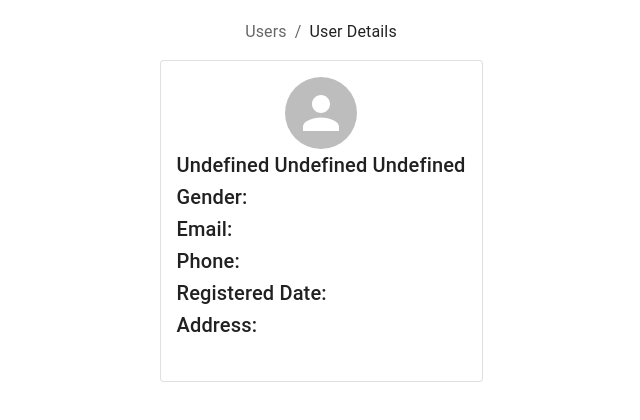
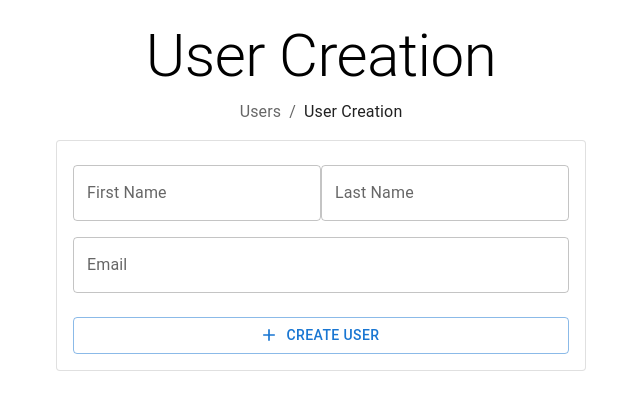
Before and after one commit to mohamed-moubarak/users-browsing-app, a React (Create React App) app: page /users/add in a window 1280 px wide. Shown: the top 420 px of the page, without its empty margins (319-959 px from the left). Built offline with nearby package versions, Linux system fonts and the light colour scheme; no server answers.

Commit message:
Add user creation page

```diff
--- a/src/common/components/App/index.tsx
+++ b/src/common/components/App/index.tsx
@@ -2,6 +2,7 @@ import React from "react";
 import { Routes, Route } from "react-router-dom";
 
 import HomePage from "../../../pages/HomePage";
+import UserCreationPage from "../../../pages/UserCreationPage";
 import UserDetailsPage from "../../../pages/UserDetailsPage";
 import { GlobalStyle } from "../../styles";
 
@@ -11,7 +12,9 @@ const App: React.FC = () => (
   <Routes>
    <Route path="/" element={<HomePage />} />
    <Route path="users" element={<HomePage />} />
+   <Route path="users/add" element={<UserCreationPage />} />
    <Route path="users/:userId" element={<UserDetailsPage />} />
+   <Route path="*" element={<HomePage />} />
   </Routes>
  </>
 );
--- /dev/null
+++ b/src/components/UserCreationForm/index.tsx
@@ -0,0 +1,87 @@
+import React from "react";
+import { Box, Button, TextField, Card } from "@mui/material";
+import AddIcon from "@mui/icons-material/Add";
+import { useForm } from "react-hook-form";
+
+import {
+ FormFieldWrapper,
+ StyledErrorMessage,
+ StyledNameWrapper,
+} from "./style";
+
+const UserCreationForm: React.FC = () => {
+ const {
+  register,
+  handleSubmit,
+  formState: { errors },
+ } = useForm();
+ const onSubmit = (data: any) => console.log(data);
+
+ return (
+  <Box
+   component="form"
+   sx={{
+    "& .MuiTextField-root": { my: 1 },
+   }}
+   autoComplete="off"
+   onSubmit={handleSubmit(onSubmit)}
+  >
+   <Card variant="outlined" sx={{ padding: 2 }}>
+    <StyledNameWrapper>
+     <FormFieldWrapper>
+      <TextField
+       {...register("firstName", { required: true })}
+       id="firstName"
+       label="First Name"
+      />
+      {errors.firstName?.type === "required" && (
+       <StyledErrorMessage>This field is required</StyledErrorMessage>
+      )}
+     </FormFieldWrapper>
+     <FormFieldWrapper>
+      <TextField
+       {...register("lastName", { required: true })}
+       id="lastName"
+       label="Last Name"
+      />
+      {errors.lastName?.type === "required" && (
+       <StyledErrorMessage>This field is required</StyledErrorMessage>
+      )}
+     </FormFieldWrapper>
+    </StyledNameWrapper>
+    <FormFieldWrapper>
+     <TextField
+      {...register("email", {
+       required: true,
+       pattern: {
+        value: /^[A-Z0-9._%+-]+@[A-Z0-9.-]+\.[A-Z]{2,}$/i,
+        message: "Invalid email address",
+       },
+      })}
+      id="outlined-required"
+      label="Email"
+      fullWidth
+     />
+     {errors.email?.type === "required" && (
+      <StyledErrorMessage>This field is required</StyledErrorMessage>
+     )}
+     {errors.email?.type === "pattern" && (
+      <StyledErrorMessage>{errors.email?.message}</StyledErrorMessage>
+     )}
+    </FormFieldWrapper>
+
+    <Button
+     variant="outlined"
+     startIcon={<AddIcon />}
+     type="submit"
+     fullWidth
+     sx={{ marginTop: 2 }}
+    >
+     Create User
+    </Button>
+   </Card>
+  </Box>
+ );
+};
+
+export default UserCreationForm;
--- /dev/null
+++ b/src/components/UserCreationForm/style.ts
@@ -0,0 +1,15 @@
+import styled from "styled-components";
+
+export const FormFieldWrapper = styled.div`
+    display: flex;
+    flex-direction: column;
+`;
+
+export const StyledErrorMessage = styled.span`
+color: red;
+`;
+
+export const StyledNameWrapper = styled.div`
+    display: flex;
+    justify-content: space-between;
+`;
--- /dev/null
+++ b/src/pages/UserCreationPage/index.tsx
@@ -0,0 +1,27 @@
+import React from "react";
+import { Typography, Breadcrumbs, Link } from "@mui/material";
+
+import { StyledPageWrapper } from "./../../common/styles";
+import UserCreationForm from "../../components/UserCreationForm";
+
+const UserCreationPage: React.FC = () => {
+ return (
+  <StyledPageWrapper>
+   <Typography variant="h2" mx="auto" mb={1}>
+    User Creation
+   </Typography>
+
+   <Breadcrumbs aria-label="breadcrumb" sx={{ marginBottom: 2 }}>
+    <Link underline="hover" color="inherit" href="/">
+     Users
+    </Link>
+    <Typography color="text.primary">User Creation</Typography>
+   </Breadcrumbs>
+
+   <UserCreationForm />
+
+  </StyledPageWrapper>
+ );
+};
+
+export default UserCreationPage;
```
